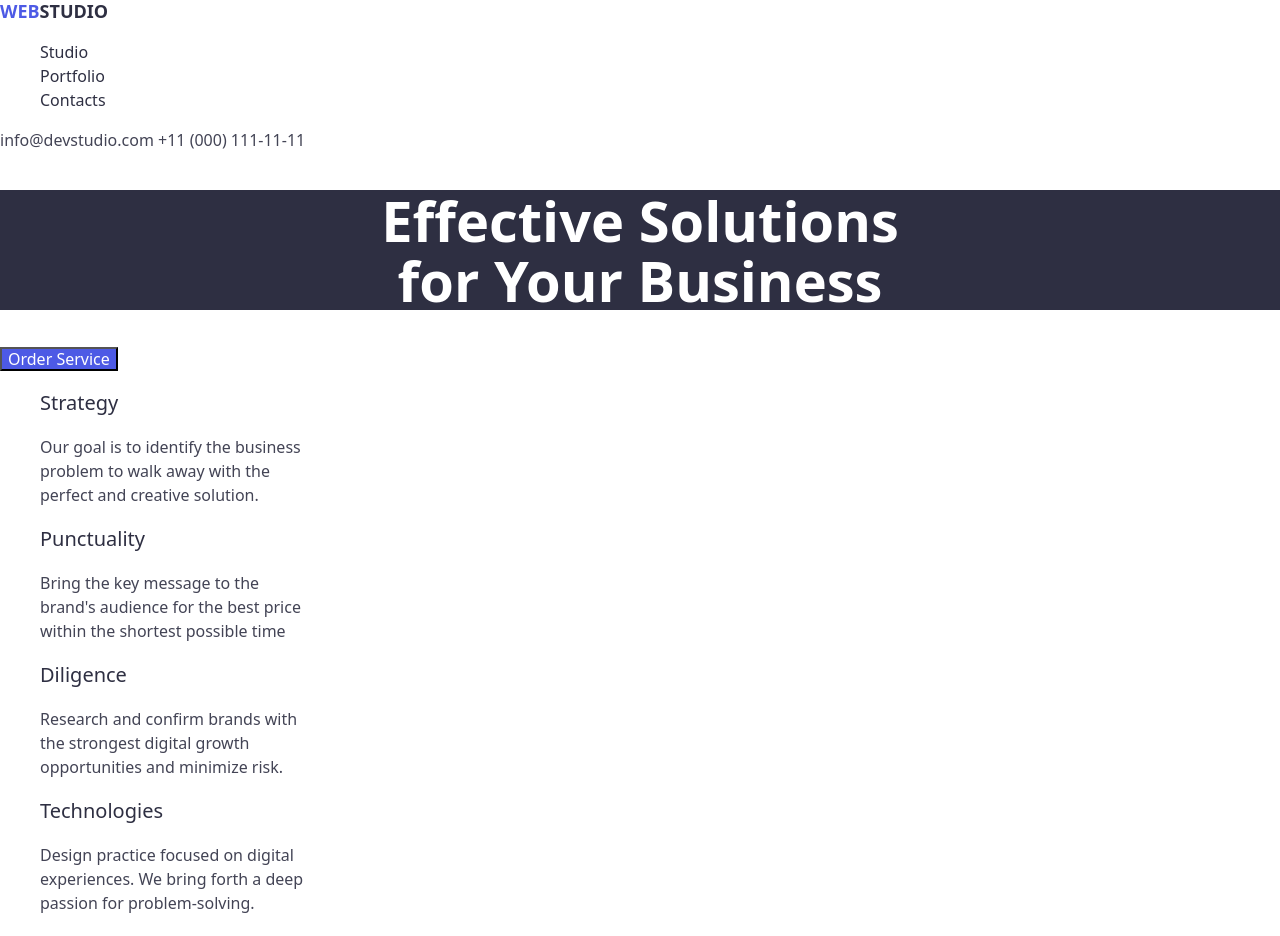
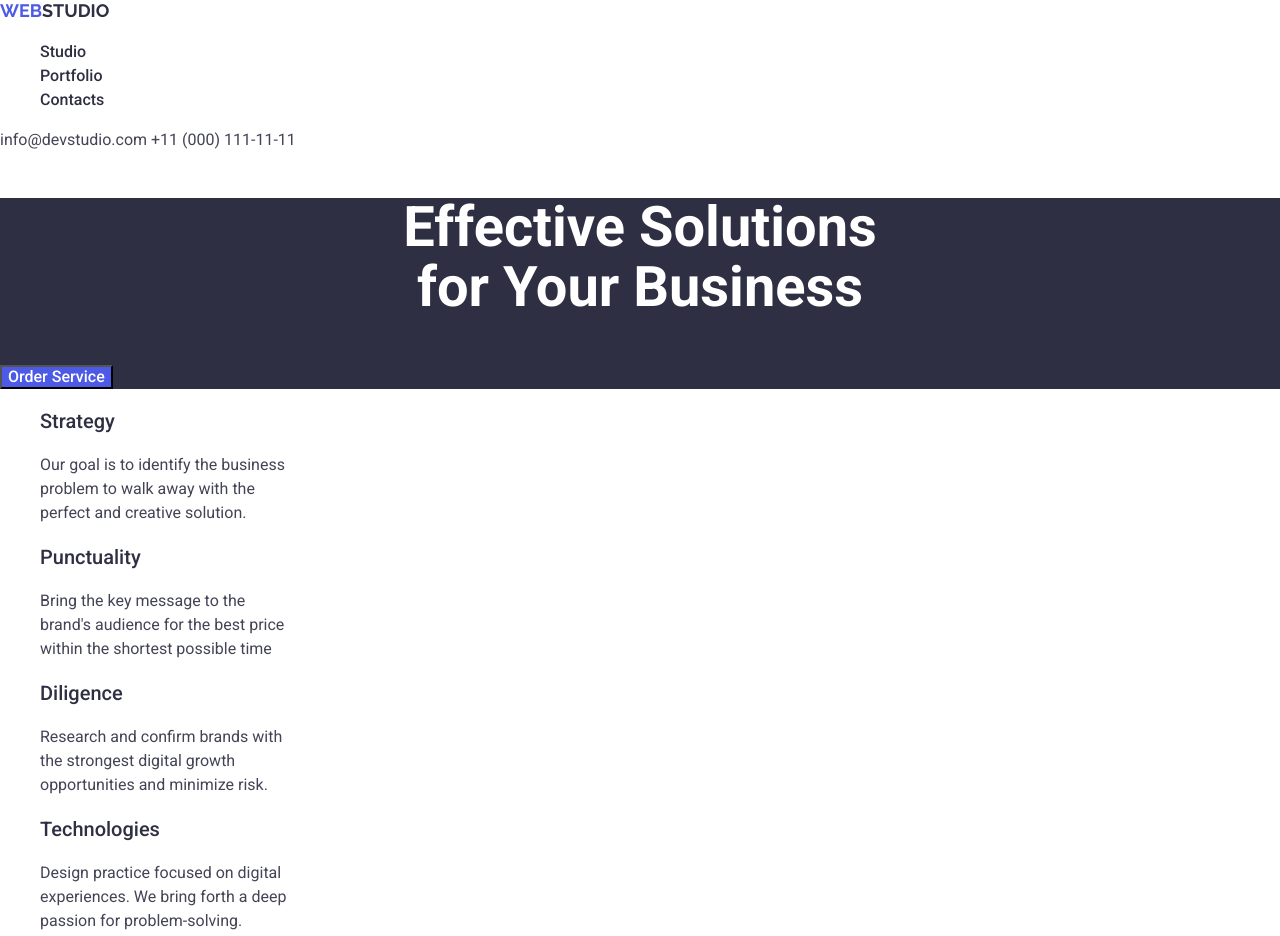
Before and after one commit to Hajimee1/goit-markup-hw-02, a plain HTML site: page index.html in a window 1280 px wide. Shown: the top 936 px of the page. Drawn offline with nearby package versions, Linux system fonts and the light colour scheme.

Commit message:
homework2 revized

```diff
--- a/css/style.css
+++ b/css/style.css
@@ -4,13 +4,14 @@
   font-style: normal;
 }
 body {
-  font-family: "Roboto", "Raleway" sans-serif;
-  font-weight: 400;
+  font-family: "Roboto", sans-serif;
   font-size: 16px;
   line-height: 1.5;
+  background-color: #ffffff;
+  color: #434455;
 }
 .logo {
-  font-family: "Raleway", "Roboto" sans-serif;
+  font-family: "Raleway", sans-serif;
   font-weight: 700;
   font-size: 18px;
   line-height: 1.167; /*21px*/
@@ -28,10 +29,13 @@ body {
 .main-title {
   font-weight: 700;
   font-size: 56px;
-  line-height: 60px;
+  line-height: 1.07;
   background-color: #2e2f42;
   color: #ffffff;
   text-align: center;
+}
+.hero {
+  background-color: #2e2f42;
 }
 .service-button {
   font-weight: 500;
@@ -39,6 +43,9 @@ body {
   background-color: #4d5ae5;
   cursor: pointer;
   text-align: center;
+}
+.team-section {
+  background-color: #f4f4f4;
 }
 .service-button:hover,
 .service-button:focus,
@@ -53,7 +60,7 @@ body {
 .section-title {
   font-weight: 700;
   font-size: 36px;
-  line-height: 40px;
+  line-height: 1.11;
 }
 .section-title,
 .card-title,
--- a/index.html
+++ b/index.html
@@ -39,8 +39,10 @@
       </address>
     </header>
     <main>
-      <h1 class="main-title">Effective Solutions <br />for Your Business</h1>
-      <button class="service-button" type="button">Order Service</button>
+      <section class="hero">
+        <h1 class="main-title">Effective Solutions <br />for Your Business</h1>
+        <button class="service-button" type="button">Order Service</button>
+      </section>
       <section>
         <ul>
           <li>
@@ -77,7 +79,7 @@
           </li>
         </ul>
       </section>
-      <section>
+      <section class="team-section">
         <h2 class="section-title">Our Team</h2>
         <ul>
           <li>
```
